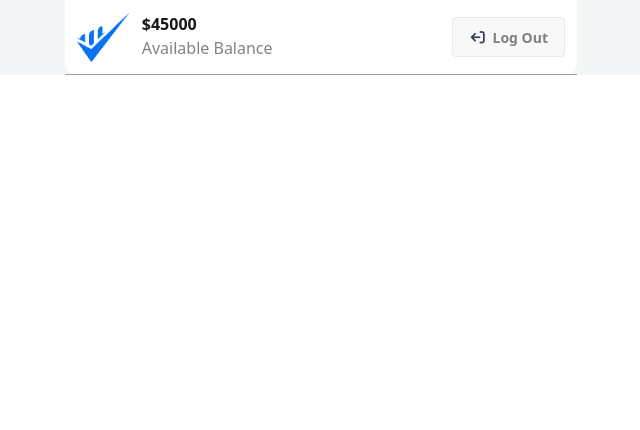
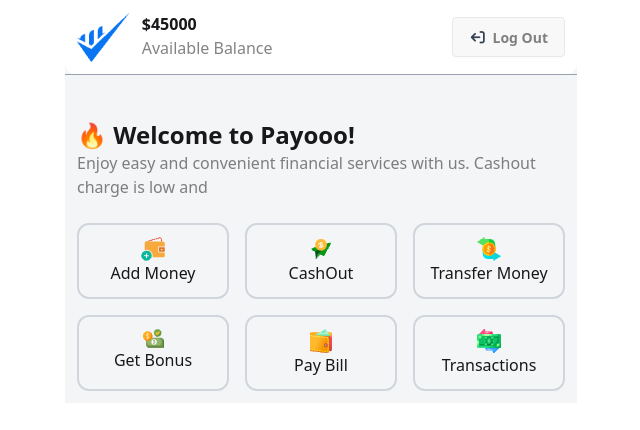
Before and after one commit to lijanahmmed/Payooo-Mobile-Bank, a plain HTML site: page home.html in a window 1280 px wide. Shown: the whole page, without its empty margins (319-959 px from the left). Drawn offline with nearby package versions, Linux system fonts and the light colour scheme.

Commit message:
added  Balance Category section

```diff
--- a/home.html
+++ b/home.html
@@ -14,7 +14,7 @@
     integrity="sha512-DxV+EoADOkOygM4IR9yXP8Sb2qwgidEmeqAEmDKIOfPRQZOWbXCzLC6vjbZyy0vPisbH2SyW27+ddLVCN+OMzQ=="
     crossorigin="anonymous" referrerpolicy="no-referrer" />
 </head>
-<body class="bg-[#f4f5f7]">
+<body class="bg-[#f4f5f7] max-w-lg mx-auto">
 
   <!-- Header Section Start -->
   <header>
@@ -36,6 +36,50 @@
     </div>
   </header>
 
+   <main>
+
+     <!--  Welcome to Payooo Section Start -->
+     <section>
+      <div class="mt-8 p-3">
+      <h1 class="text-2xl font-bold">🔥 Welcome to Payooo!</h1>
+      <p class="text-[#08080880]">
+        Enjoy easy and convenient financial services with us. Cashout charge
+        is low and
+      </p>
+    </div>
+     </section>
+
+    <!-- Balance Category section Start -->
+     <section>
+      <div class="grid grid-cols-3 gap-4 p-3">
+      <div id="add-button" class="border-2 border-gray-300 text-center p-3 rounded-xl">
+        <img src="./assets/wallet1.png" class="mx-auto" alt="" />
+        <h2>Add Money</h2>
+      </div>
+      <div id="cash-out-button" class="border-2 border-gray-300 text-center p-3 rounded-xl">
+        <img src="./assets/send1.png" class="mx-auto" alt="" />
+        <h2>CashOut</h2>
+      </div>
+      <div class="border-2 border-gray-300 text-center p-3 rounded-xl">
+        <img src="./assets/money1.png" class="mx-auto" alt="" />
+        <h2>Transfer Money</h2>
+      </div>
+      <div class="border-2 border-gray-300 text-center p-3 rounded-xl">
+        <img src="./assets/bonus1.png" class="mx-auto" alt="" />
+        <h2>Get Bonus</h2>
+      </div>
+      <div class="border-2 border-gray-300 text-center p-3 rounded-xl">
+        <img src="./assets/purse1.png" class="mx-auto" alt="" />
+        <h2>Pay Bill</h2>
+      </div>
+      <div class="form-btn border-2 border-gray-300 text-center p-3 rounded-xl">
+        <img src="./assets/transaction1.png" class="mx-auto" alt="" />
+        <h2>Transactions</h2>
+      </div>
+    </div>
+     </section>
+
+   </main>
 
 </body>
 
```
